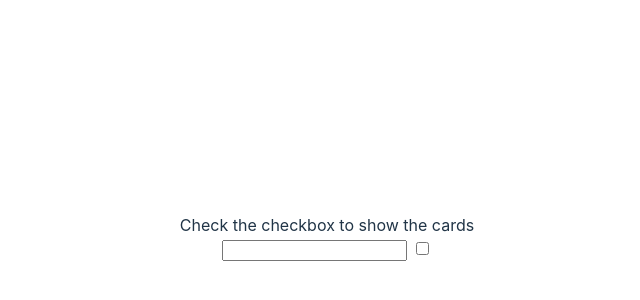
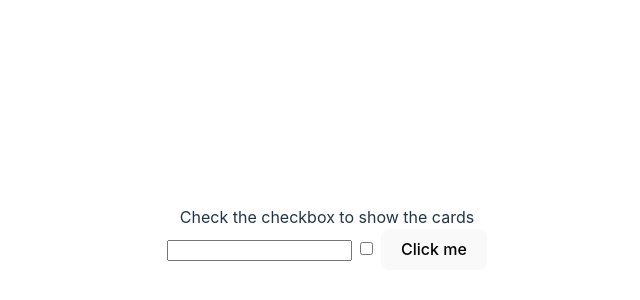
Before and after one commit to chipwayambokomas/Svelte_Project1, a Svelte app: page / in a window 1280 px wide. Shown: the part 180-480 px from the top of the page, without its empty margins (313-953 px from the left). Built offline with nearby package versions, Linux system fonts and the light colour scheme.

Commit message:
Linking functions to variables

```diff
--- a/src/App.svelte
+++ b/src/App.svelte
@@ -4,6 +4,9 @@
   let title = "My name"
   let titleNew = ""
   let checked = false;
+  function onClick(){
+    checked = !checked;
+  }
 </script>
 
 <h1 title={title}>{titleNew}</h1>
@@ -20,6 +23,7 @@
 {/if}
 <input type="text" bind:value={titleNew}/>
 <input type="checkbox" bind:checked/>
+<button on:click={onClick}>Click me</button>
 
 <style>
 
```
